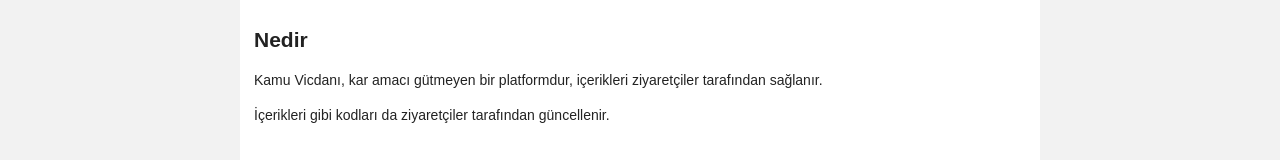
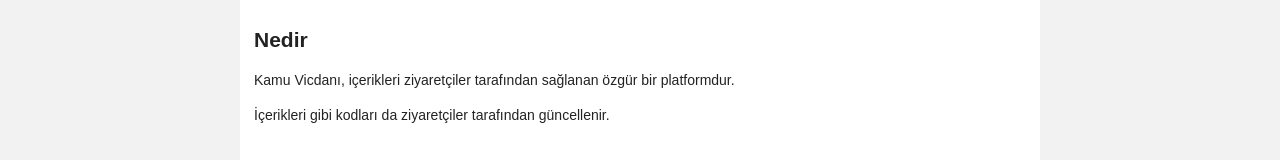
Before and after one commit to gayret/kamu-vicdani, a Next.js app: page /about in a window 1280 px wide. Shown: the part 136-296 px from the top of the page. Built offline with nearby package versions, Linux system fonts and the light colour scheme.

Commit message:
Update page.js

```diff
--- a/app/about/page.js
+++ b/app/about/page.js
@@ -4,8 +4,7 @@
       <h1>Hakkımızda</h1>
       <h2>Nedir</h2>
       <p>
-        Kamu Vicdanı, kar amacı gütmeyen bir platformdur, içerikleri
-        ziyaretçiler tarafından sağlanır.
+        Kamu Vicdanı, içerikleri ziyaretçiler tarafından sağlanan özgür bir platformdur.
       </p>
       <p>İçerikleri gibi kodları da ziyaretçiler tarafından güncellenir.</p>
 
```
